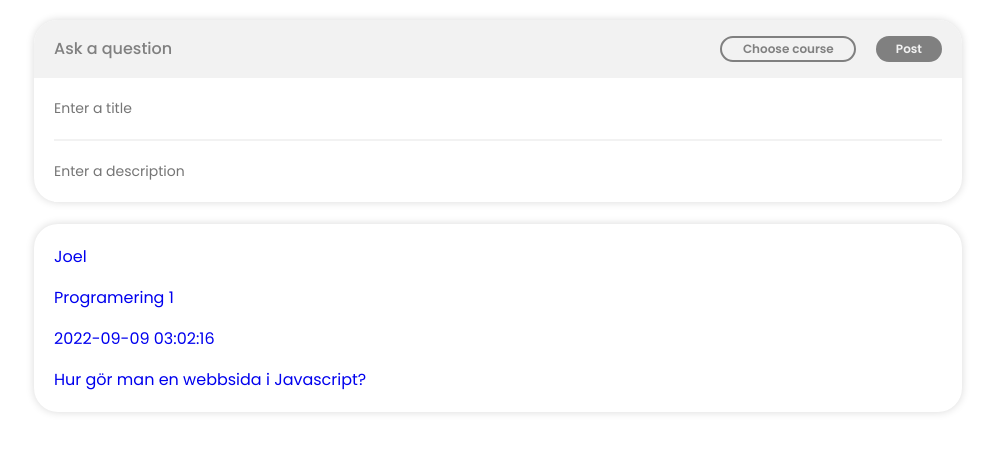
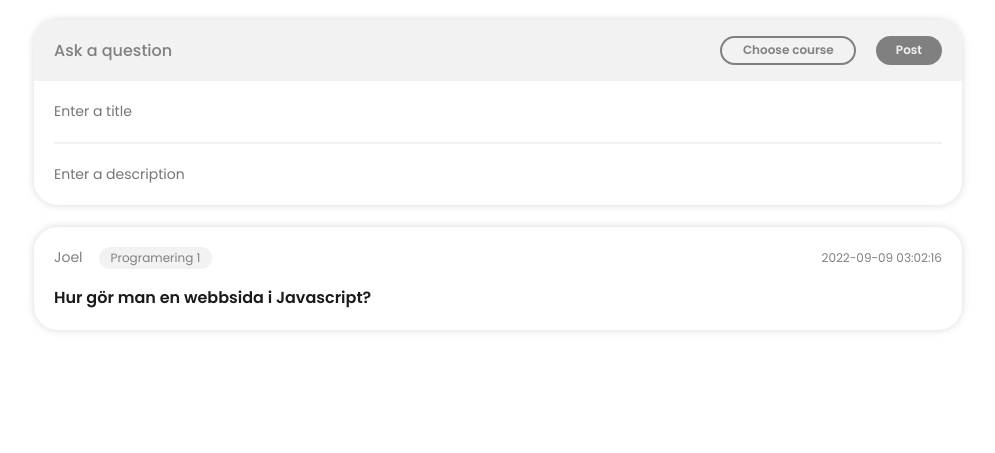
Before and after one commit to Tp-Creator/NTI-Website, a PHP site: page /pages/forum/main/forum.php in a window 1280 px wide. Shown: the part 188-641 px from the top of the page, without its empty margins (142-1137 px from the left). Run offline with PHP 8.4, Linux system fonts and the light colour scheme; the visitor is signed in with stand-in values (Sample User, id 1); data comes from the database, SQL or seed files in the repository.

Commit message:
New "Question" card.

```diff
--- a/pages/forum/forumStyle.css
+++ b/pages/forum/forumStyle.css
@@ -17,17 +17,6 @@ header {
 
 
 
-.forumCard{
-    padding: 1.25rem;
-
-    border-radius: 1.5rem;
-
-    box-shadow: 0rem 0rem 0.5rem var(--mainColor_85);
-
-    display: flex;
-    flex-direction: column;
-    gap: 1rem;
-}
 
 .contentFeed {
     display: flex;
@@ -41,13 +30,49 @@ header {
 /* Ask a queston */
 
     /* Buttons */
+    .aaqSelect {
+        padding: 0.325rem 0.75rem;
 
+        border-radius: 2rem;
+        border: 0.125rem solid var(--mainColor_50);
+
+        text-align: center;
+        font-size: 0.75rem;
+        font-family: 'poppins-semibold';
+
+        color: var(--mainColor_50);
+        background-color: var(--mainColor_95);
+
+        /* stackoverflow */
+        -webkit-appearance: none;
+        -moz-appearance: none;
+        text-indent: 1px;
+    }
+    .aaqSelect:hover {
+        cursor: pointer;
+    }
+
+    .aaqPostButton {
+        padding: 0.325rem 1.25rem;
+
+        border-radius: 2rem;
+        border: none;
+
+        font-size: 0.75rem;
+        font-family: 'poppins-semibold';
+
+        color: var(--mainColor_95);
+        background-color: var(--mainColor_50);
+    }
+    .aaqPostButton:hover {
+        cursor: pointer;
+    }
 
     /* Form */
     .askAQuestionForm {
+        border-radius: 1.5rem;
+
         box-shadow: 0rem 0rem 0.5rem var(--mainColor_85);
-
-        border-radius: 1.5rem;
 
         display: flex;
         flex-direction: column;
@@ -61,7 +86,7 @@ header {
         background-color: var(--mainColor_95);
 
         display: flex;
-        flex-wrap: row;
+        align-items: center;
         gap: 1.25rem;
     }
 
@@ -87,40 +112,54 @@ header {
         color: var(--mainColor_50);
     }
 
-    .aaqSelect {
-        padding: 0.25rem 0.75rem;
 
-        border-radius: 1rem;
-        border: 0.125rem solid var(--mainColor_50);
 
-        text-align: center;
-        font-size: 0.75rem;
-        font-family: 'poppins-semibold';
 
-        color: var(--mainColor_50);
-        background-color: var(--mainColor_95);
+/* forumCard */
+.fcHeader {
+    display: grid;
+    align-items: center;
+    grid-template-columns: max-content 1fr max-content;
+    gap: 1rem;
+}
 
-        /* stackoverflow */
-        -webkit-appearance: none;
-        -moz-appearance: none;
-        text-indent: 1px;
-    }
-    .aaqSelect:hover {
-        cursor: pointer;
-    }
+.fcUsername {
+    font-size: 0.875rem;
+    color: var(--mainColor_50);
+}
 
-    .aaqPostButton {
-        padding: 0.25rem 1.25rem;
+.fcInfoText {
+    font-size: 0.75rem;
+    color: var(--mainColor_50);
+}
 
-        border-radius: 1rem;
-        border: none;
+.fcTitleText {
+    font-family: 'poppins-semibold';
 
-        font-size: 0.75rem;
-        font-family: 'poppins-semibold';
+    color: var(--mainColor_10);
+}
 
-        color: var(--mainColor_95);
-        background-color: var(--mainColor_50);
-    }
-    .aaqPostButton:hover {
-        cursor: pointer;
-    }
+.forumCard{
+    padding: 1.25rem;
+
+    border-radius: 1.5rem;
+
+    box-shadow: 0rem 0rem 0.5rem var(--mainColor_85);
+
+    display: flex;
+    flex-direction: column;
+    gap: 1rem;
+}
+
+.meta {
+    width: max-content;
+    padding: 0.125rem 0.75rem;
+
+    border-radius: 2rem;
+
+    font-size: 0.75rem;
+    font-family: 'poppins-medium';
+
+    color: var(--mainColor_50);
+    background-color: var(--mainColor_95);
+}
--- a/pages/forum/main/forum.php
+++ b/pages/forum/main/forum.php
@@ -133,17 +133,19 @@
         <!-- hämtar id:t på frågan och lägger till den i url:en -->
         <a href="../question/forumQuestion.php?question=<?php echo $questions[$current][0] ?>">
             <div class="forumCard">
-                <!-- Username -->
-                <p class="usernameText"><?php echo $user[1]; ?></p>
+                <div class="fcHeader">
+                    <!-- Username -->
+                    <p class="fcUsername"><?php echo $user[1]; ?></p>
 
-                <!-- Meta -->
-                <div class="meta <?php echo $course[2] ?>"><p><?php echo $course[1] ?></p></div>
+                    <!-- Meta -->
+                    <div class="meta <?php echo $course[2] ?>"><p><?php echo $course[1] ?></p></div>
 
-                <!-- Date & Time -->
-                <p class="infoText"><?php echo $questions[$current][5]; ?></p>
+                    <!-- Date & Time -->
+                    <p class="fcInfoText"><?php echo $questions[$current][5]; ?></p>
+                </div>
 
                 <!-- Card title aka question -->
-                <p class="titleText"><?php echo $questions[$current][3] ?></p>
+                <p class="fcTitleText"><?php echo $questions[$current][3] ?></p>
             </div>
         </a>
 
```
